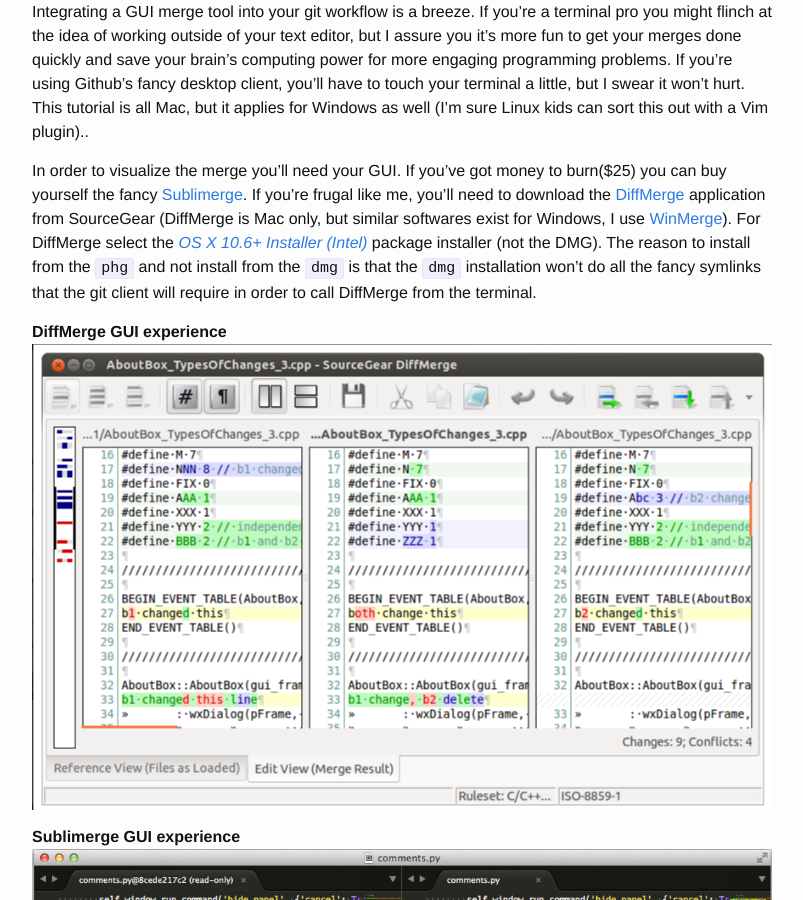
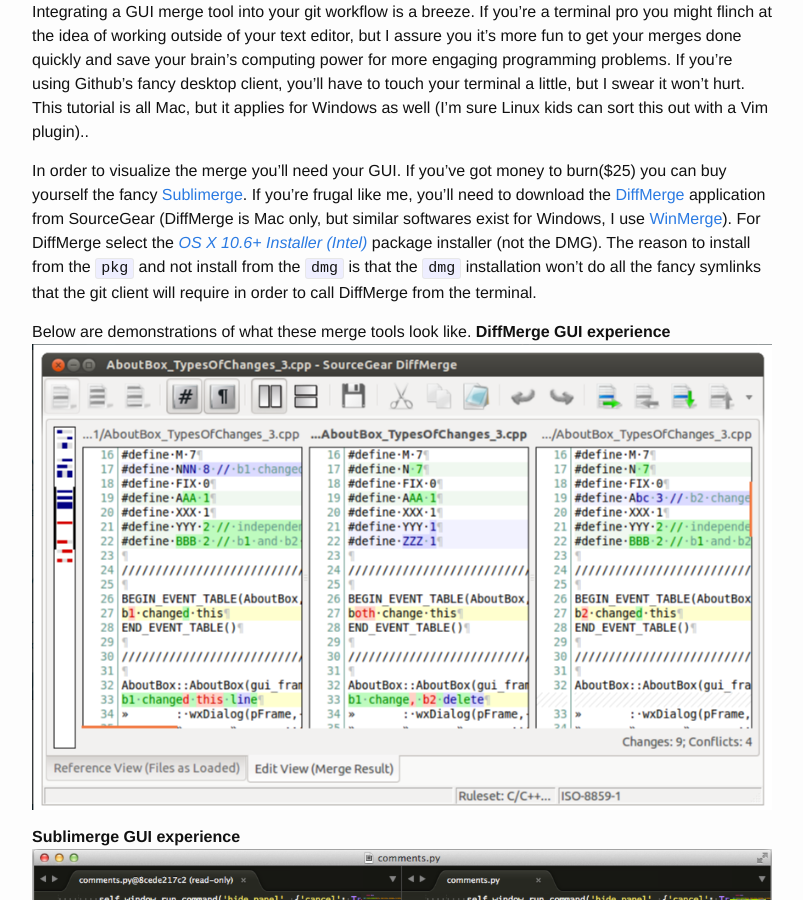
Before and after one commit to davidraleigh/davidraleigh.github.io, a Jekyll site: the page built from _posts/2014-12-18-solving-merge-conflicts-with-gui-goodness.md, in a window 1280 px wide and 900 px high, scrolled down 1488 px. Shown: the whole window, without its empty margins (238-1041 px from the left). Built offline with Jekyll 4.4.1, drawn with Linux system fonts in a browser that asks for light colours; comment, search, counter and statistics services are not loaded.

Commit message:
Update 2014-12-18-solving-merge-conflicts-with-gui-goodness.md

```diff
--- a/_posts/2014-12-18-solving-merge-conflicts-with-gui-goodness.md
+++ b/_posts/2014-12-18-solving-merge-conflicts-with-gui-goodness.md
@@ -14,8 +14,9 @@ Wrecking a merge can feel as bad as breaking the build. The best way to avoid th
 
 Integrating a GUI merge tool into your git workflow is a breeze. If you're a terminal pro you might flinch at the idea of working outside of your text editor, but I assure you it's more fun to get your merges done quickly and save your brain's computing power for more engaging programming problems. If you're using Github's fancy desktop client, you'll have to touch your terminal a little, but I swear it won't hurt. This tutorial is all Mac, but it applies for Windows as well (I'm sure Linux kids can sort this out with a Vim plugin)..
 
-In order to visualize the merge you'll need your GUI. If you've got money to burn($25) you can buy yourself the fancy [Sublimerge](http://www.sublimerge.com/). If you're frugal like me, you'll need to download the [DiffMerge](https://sourcegear.com/diffmerge/) application from SourceGear (DiffMerge is Mac only, but similar softwares exist for Windows, I use [WinMerge](http://winmerge.org/?lang=en)). For DiffMerge select the [*OS X 10.6+ Installer (Intel)*](http://download.sourcegear.com/DiffMerge/4.2.1/DiffMerge.4.2.1.1013.intel.stable.pkg) package installer (not the DMG). The reason to install from the `phg` and not install from the `dmg` is that the `dmg` installation won't do all the fancy symlinks that the git client will require in order to call DiffMerge from the terminal.
+In order to visualize the merge you'll need your GUI. If you've got money to burn($25) you can buy yourself the fancy [Sublimerge](http://www.sublimerge.com/). If you're frugal like me, you'll need to download the [DiffMerge](https://sourcegear.com/diffmerge/) application from SourceGear (DiffMerge is Mac only, but similar softwares exist for Windows, I use [WinMerge](http://winmerge.org/?lang=en)). For DiffMerge select the [*OS X 10.6+ Installer (Intel)*](http://download.sourcegear.com/DiffMerge/4.2.1/DiffMerge.4.2.1.1013.intel.stable.pkg) package installer (not the DMG). The reason to install from the `pkg` and not install from the `dmg` is that the `dmg` installation won't do all the fancy symlinks that the git client will require in order to call DiffMerge from the terminal.
 
+Below are demonstrations of what these merge tools look like.
 **DiffMerge GUI experience**![DiffMerge example](https://davidraleigh.github.io/assets/git-merge/DiffMerge.png)
 
 **Sublimerge GUI experience**![Sublimerge example](https://davidraleigh.github.io/assets/git-merge/sublimerge.png)
```
